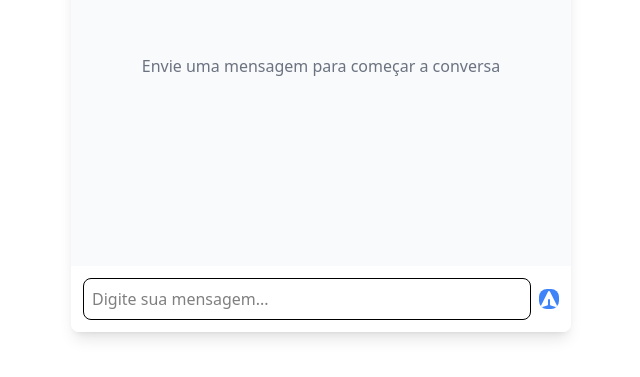
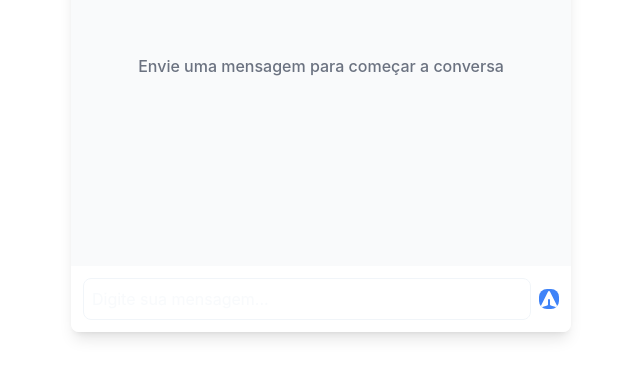
Before and after one commit to venturelli-91/chatbot_AI, a Next.js app: page / in a window 1280 px wide. Shown: the part 301-678 px from the top of the page, without its empty margins (319-959 px from the left). Built offline with nearby package versions, Linux system fonts and the light colour scheme.

Commit message:
style: dark theme foundation — base body styles and custom scrollbar

```diff
--- a/src/styles/globals.css
+++ b/src/styles/globals.css
@@ -1,3 +1,36 @@
 @import "tailwindcss";
 @plugin "flowbite-react/plugin/tailwindcss";
 @source "../../.flowbite-react/class-list.json";
+
+*,
+*::before,
+*::after {
+	box-sizing: border-box;
+}
+
+html,
+body {
+	height: 100%;
+	margin: 0;
+	padding: 0;
+	background-color: #020617; /* slate-950 */
+	color: #f1f5f9; /* slate-100 */
+	font-family: -apple-system, BlinkMacSystemFont, "Segoe UI", Roboto, Oxygen,
+		Ubuntu, sans-serif;
+	-webkit-font-smoothing: antialiased;
+}
+
+/* Scrollbar personalizada */
+::-webkit-scrollbar {
+	width: 4px;
+}
+::-webkit-scrollbar-track {
+	background: transparent;
+}
+::-webkit-scrollbar-thumb {
+	background: rgba(255, 255, 255, 0.12);
+	border-radius: 99px;
+}
+::-webkit-scrollbar-thumb:hover {
+	background: rgba(255, 255, 255, 0.2);
+}
```
